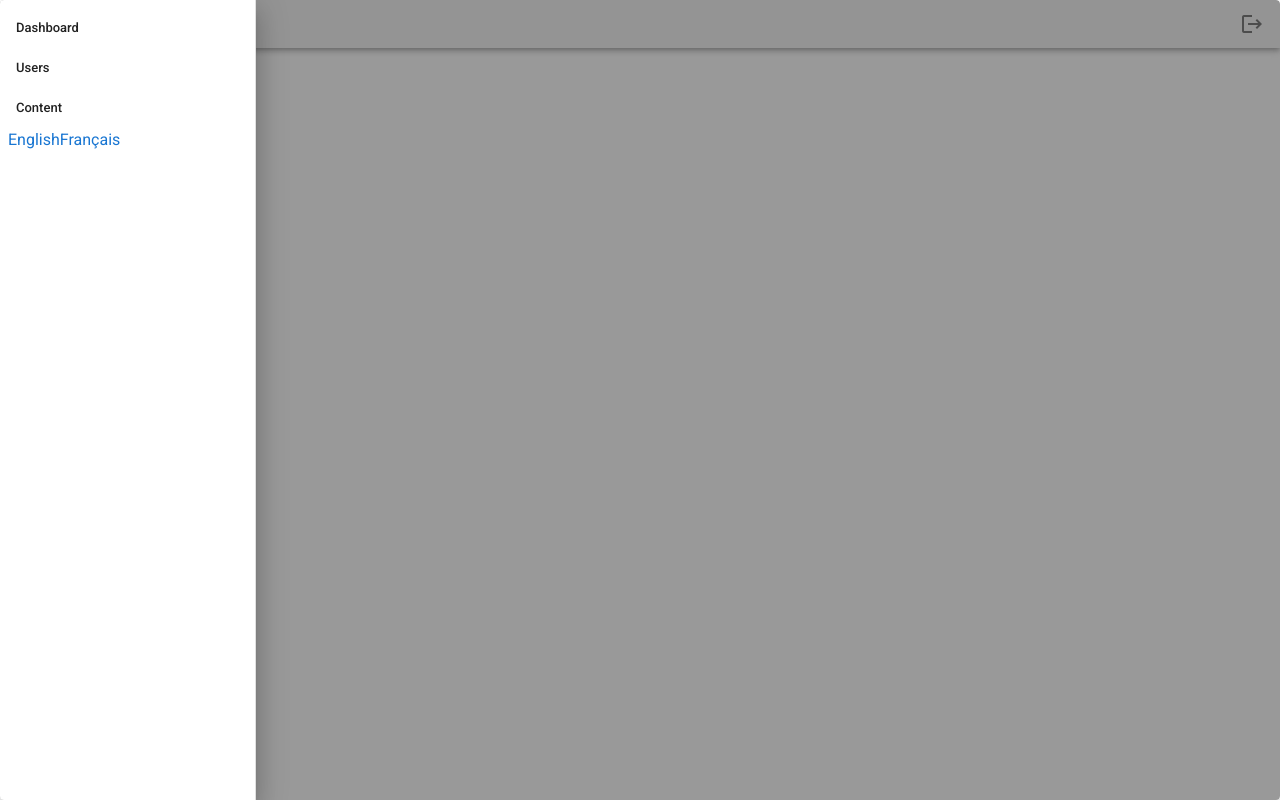
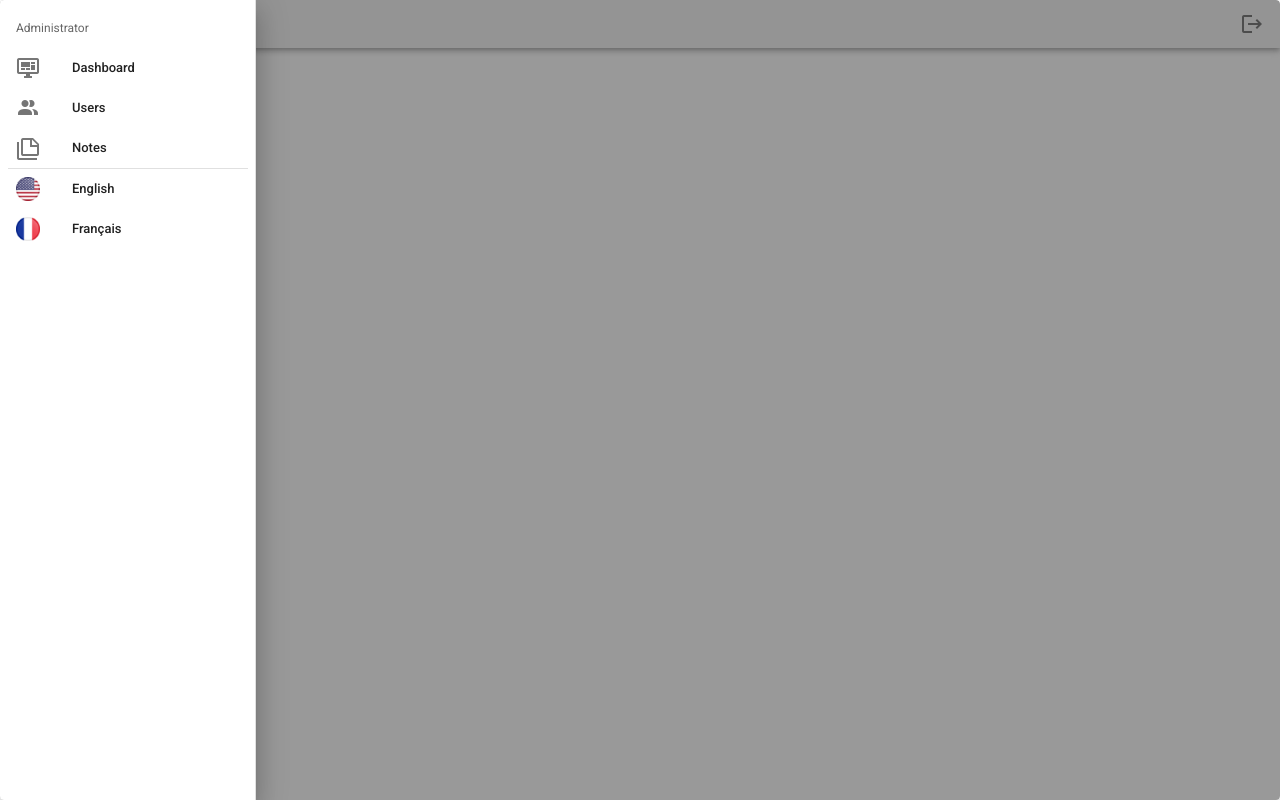
Before and after one commit to padronpedro/nuxtjs-base, a Nuxt app: page /admin/dashboard in a window 1280 px wide. Both pictures are taken after a click on the button 28 px from the left and 24 px from the top of the page. Built offline with nearby package versions, Linux system fonts and the light colour scheme.

Commit message:
Integrating menu items components to menu

```diff
--- a/layouts/admin.vue
+++ b/layouts/admin.vue
@@ -4,7 +4,7 @@
       <v-app-bar color="accent-4" dense>
         <v-app-bar-nav-icon @click.stop="drawer = !drawer"></v-app-bar-nav-icon>
 
-        <v-toolbar-title>Administrator</v-toolbar-title>
+        <v-toolbar-title>{{ $t('Administrator') }}</v-toolbar-title>
 
         <v-spacer></v-spacer>
 
@@ -16,37 +16,13 @@
       <v-navigation-drawer v-model="drawer" absolute bottom temporary>
         <v-list nav dense>
           <v-list-item-group v-model="group" active-class="text--accent-4">
-            <NuxtLink :to="localePath('/admin/dashboard')">
-              <v-list-item>
-                <v-list-item-title>{{ $t('Dashboard') }}</v-list-item-title>
-              </v-list-item>
-            </NuxtLink>
-
-            <NuxtLink :to="localePath('/admin/users')">
-              <v-list-item>
-                <v-list-item-title>{{ $t('Users') }}</v-list-item-title>
-              </v-list-item>
-            </NuxtLink>
-
-            <NuxtLink :to="localePath('/admin/notes')">
-              <v-list-item>
-                <v-list-item-title>{{ $t('Content') }}</v-list-item-title>
-              </v-list-item>
-            </NuxtLink>
-
-            <nuxt-link :to="switchLocalePath('en')">English</nuxt-link>
-            <nuxt-link :to="switchLocalePath('fr')">Français</nuxt-link>
-
-            <!-- <NuxtLink :to="$route.fullPath.replace(/^\/[^\/]+/, '')">
-              <v-list-item>
-                <v-list-item-title>English</v-list-item-title>
-              </v-list-item>
-            </NuxtLink>
-            <NuxtLink :to="`/fr` + $route.fullPath">
-              <v-list-item>
-                <v-list-item-title>French</v-list-item-title>
-              </v-list-item>
-            </NuxtLink> -->
+            <v-subheader>{{ $t('Administrator') }}</v-subheader>
+            <MenuItem :menu-title="$t('Dashboard')" :menu-path="'/admin/dashboard'" :menu-icon="'monitor-dashboard'" />
+            <MenuItem :menu-title="$t('Users')" :menu-path="'/admin/users'" :menu-icon="'account-multiple'" />
+            <MenuItem :menu-title="$t('Notes')" :menu-path="'/admin/notes'" :menu-icon="'note-multiple-outline'" />
+            <v-divider />
+            <LanguageChange :change-lang="'en'" :lang-title="'English'" />
+            <LanguageChange :change-lang="'fr'" :lang-title="'Français'" />
           </v-list-item-group>
         </v-list>
       </v-navigation-drawer>
```
